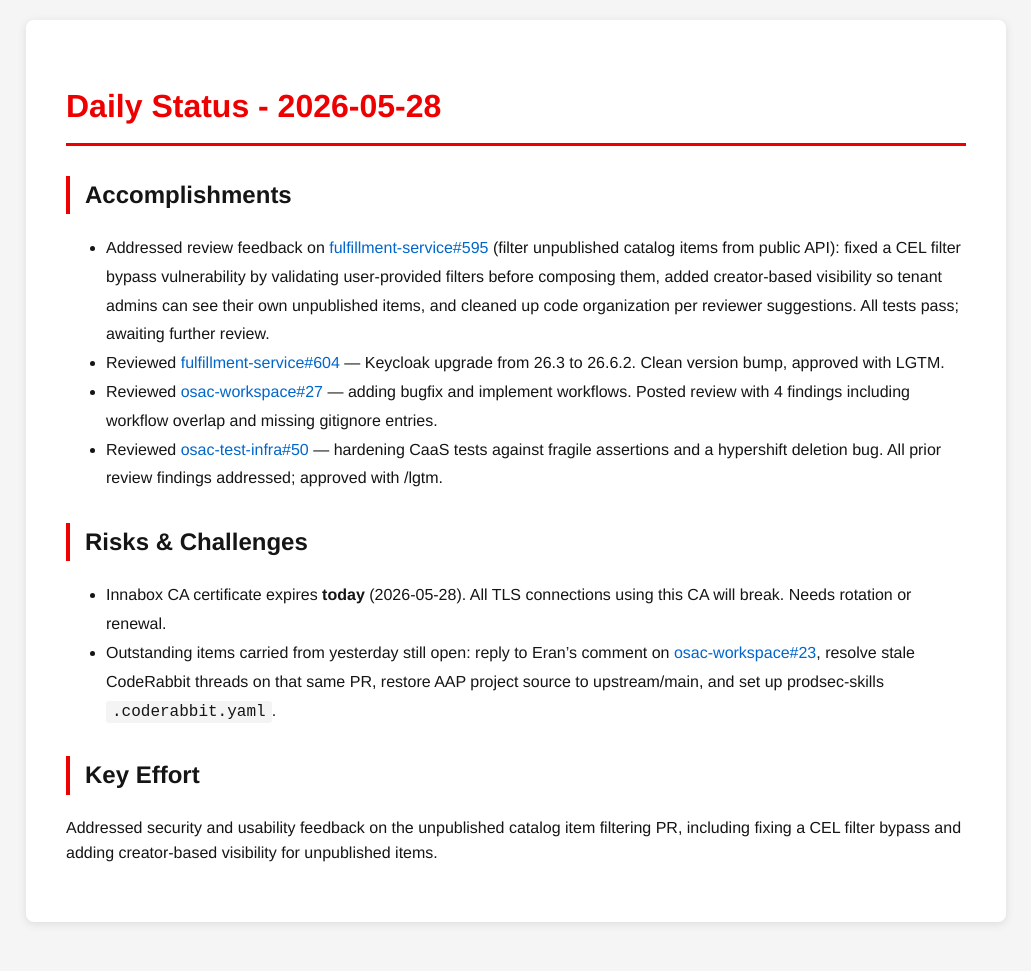
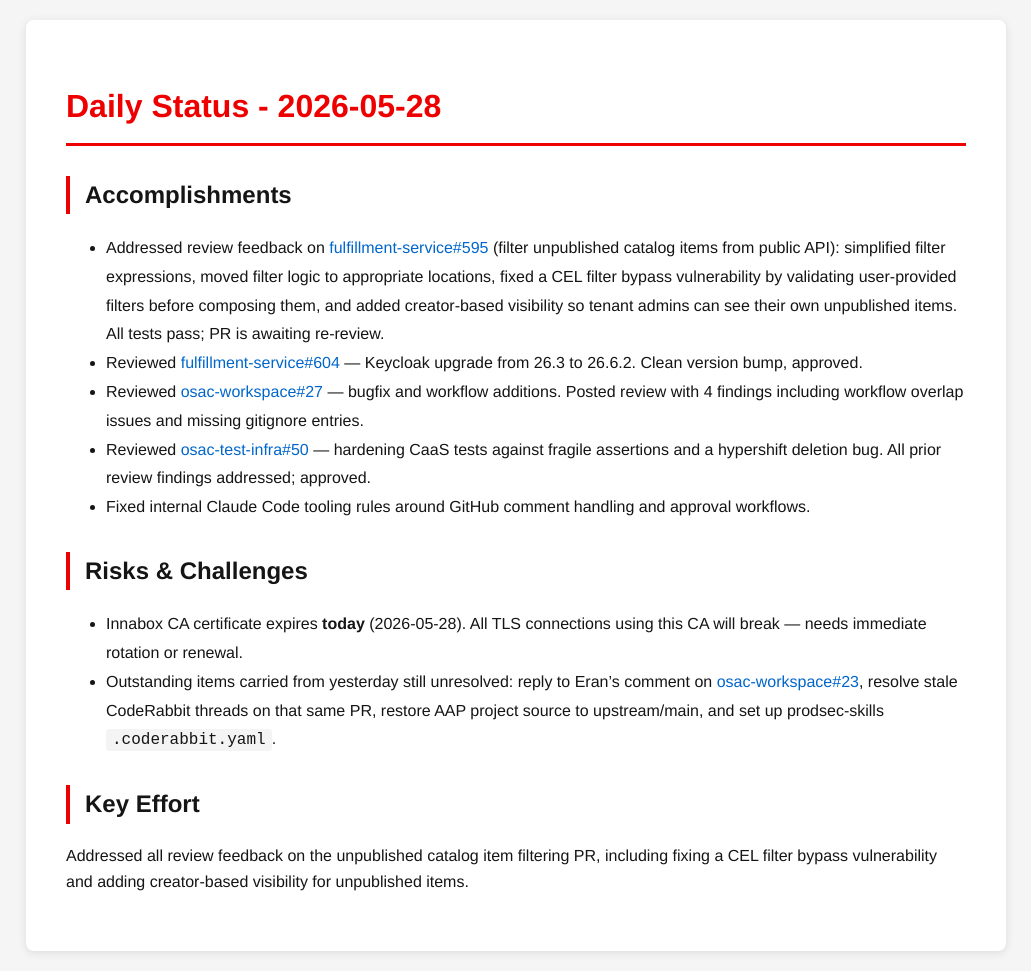
Before and after one commit to tzvatot/daily-status, a Jekyll site: the page built from 2026-05-28.md, in a window 1280 px wide. Shown: the whole page, without its empty margins (124-1155 px from the left). Built offline with Jekyll 4.4.1, drawn with Linux system fonts in a browser that asks for light colours; before the commit the page ends 942 px from its top, so only the background shows below that.

Commit message:
Daily status update - 2026-05-28

```diff
--- a/2026-05-28.md
+++ b/2026-05-28.md
@@ -7,14 +7,15 @@
 # Daily Status - 2026-05-28
 
 ## Accomplishments
-- Addressed review feedback on [fulfillment-service#595](https://github.com/osac-project/fulfillment-service/pull/595) (filter unpublished catalog items from public API): fixed a CEL filter bypass vulnerability by validating user-provided filters before composing them, added creator-based visibility so tenant admins can see their own unpublished items, and cleaned up code organization per reviewer suggestions. All tests pass; awaiting further review.
-- Reviewed [fulfillment-service#604](https://github.com/osac-project/fulfillment-service/pull/604) — Keycloak upgrade from 26.3 to 26.6.2. Clean version bump, approved with LGTM.
-- Reviewed [osac-workspace#27](https://github.com/osac-project/osac-workspace/pull/27) — adding bugfix and implement workflows. Posted review with 4 findings including workflow overlap and missing gitignore entries.
-- Reviewed [osac-test-infra#50](https://github.com/osac-project/osac-test-infra/pull/50) — hardening CaaS tests against fragile assertions and a hypershift deletion bug. All prior review findings addressed; approved with /lgtm.
+- Addressed review feedback on [fulfillment-service#595](https://github.com/osac-project/fulfillment-service/pull/595) (filter unpublished catalog items from public API): simplified filter expressions, moved filter logic to appropriate locations, fixed a CEL filter bypass vulnerability by validating user-provided filters before composing them, and added creator-based visibility so tenant admins can see their own unpublished items. All tests pass; PR is awaiting re-review.
+- Reviewed [fulfillment-service#604](https://github.com/osac-project/fulfillment-service/pull/604) — Keycloak upgrade from 26.3 to 26.6.2. Clean version bump, approved.
+- Reviewed [osac-workspace#27](https://github.com/osac-project/osac-workspace/pull/27) — bugfix and workflow additions. Posted review with 4 findings including workflow overlap issues and missing gitignore entries.
+- Reviewed [osac-test-infra#50](https://github.com/osac-project/osac-test-infra/pull/50) — hardening CaaS tests against fragile assertions and a hypershift deletion bug. All prior review findings addressed; approved.
+- Fixed internal Claude Code tooling rules around GitHub comment handling and approval workflows.
 
 ## Risks & Challenges
-- Innabox CA certificate expires **today** (2026-05-28). All TLS connections using this CA will break. Needs rotation or renewal.
-- Outstanding items carried from yesterday still open: reply to Eran's comment on [osac-workspace#23](https://github.com/osac-project/osac-workspace/pull/23), resolve stale CodeRabbit threads on that same PR, restore AAP project source to upstream/main, and set up prodsec-skills `.coderabbit.yaml`.
+- Innabox CA certificate expires **today** (2026-05-28). All TLS connections using this CA will break — needs immediate rotation or renewal.
+- Outstanding items carried from yesterday still unresolved: reply to Eran's comment on [osac-workspace#23](https://github.com/osac-project/osac-workspace/pull/23), resolve stale CodeRabbit threads on that same PR, restore AAP project source to upstream/main, and set up prodsec-skills `.coderabbit.yaml`.
 
 ## Key Effort
-Addressed security and usability feedback on the unpublished catalog item filtering PR, including fixing a CEL filter bypass and adding creator-based visibility for unpublished items.
+Addressed all review feedback on the unpublished catalog item filtering PR, including fixing a CEL filter bypass vulnerability and adding creator-based visibility for unpublished items.
```
